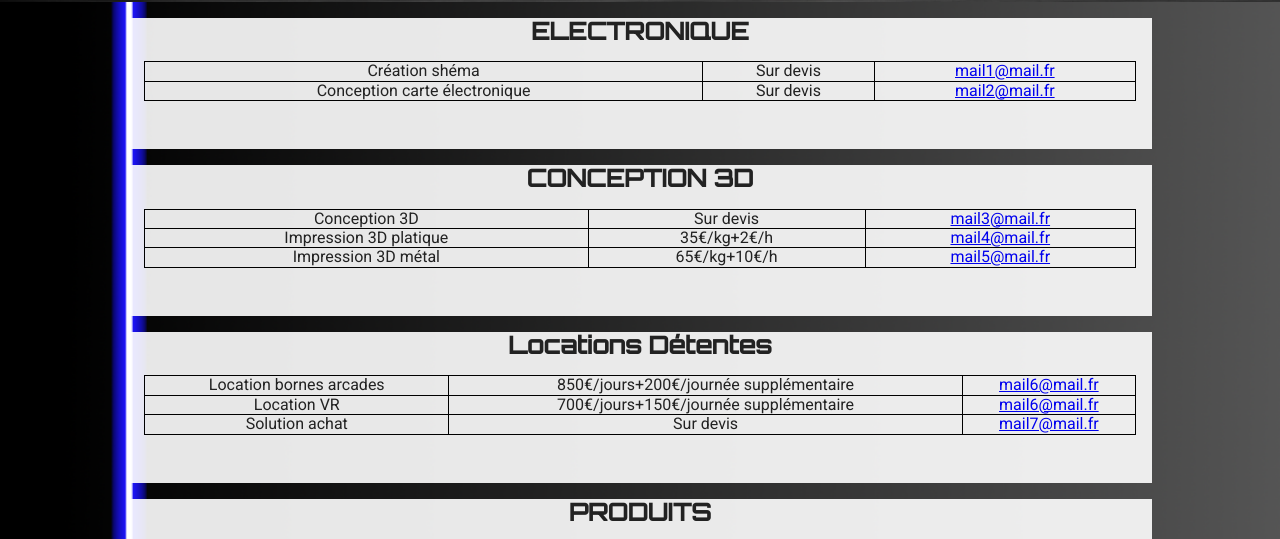
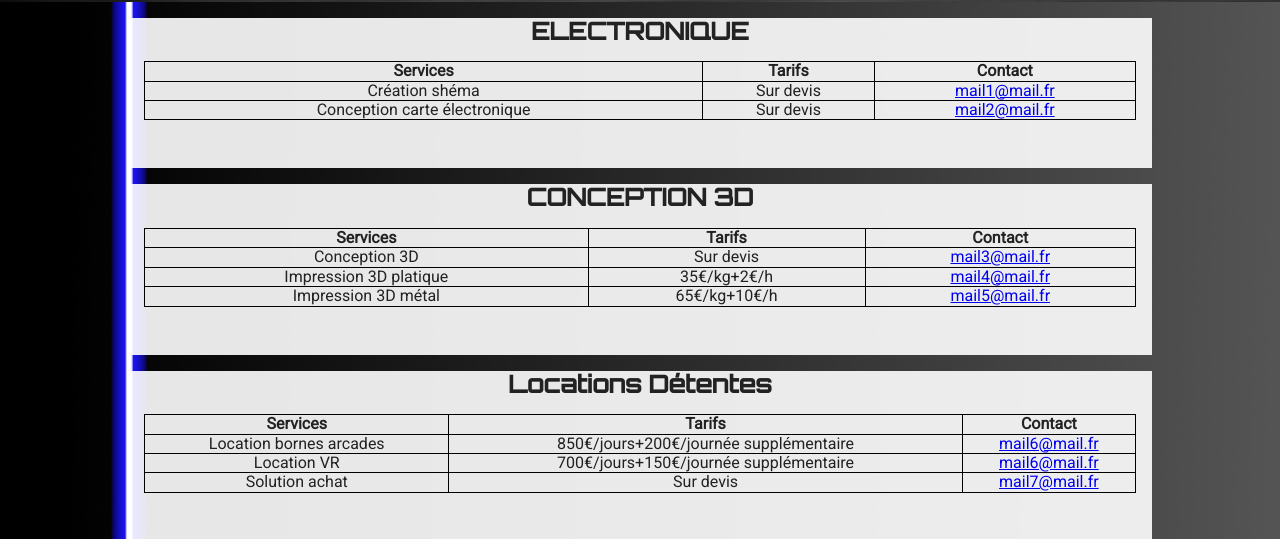
Before and after one commit to JEANThibaut/Terre-de-Geek, a website built with Parcel: page tarif.html in a window 1280 px wide. Shown: the part 152-691 px from the top of the page. Built offline with nearby package versions, Linux system fonts and the light colour scheme.

Commit message:
correction form table

```diff
--- a/css/main.css
+++ b/css/main.css
@@ -313,7 +313,7 @@ table{
   margin:1em;
   border-collapse: collapse;
 }
-td{
+td, th{
   border: solid 1px black;
 }
 
--- a/tarif.html
+++ b/tarif.html
@@ -52,6 +52,11 @@
 <h2>ELECTRONIQUE</h2>
     <table>
         <tr>
+            <th>Services</th>
+            <th>Tarifs</th>
+            <th>Contact</th>
+        </tr>
+        <tr>
             <td>Création shéma</td>
             <td>Sur devis</td>
             <td><a href= "mailto:mail1@mail.fr">mail1@mail.fr </td>
@@ -66,6 +71,11 @@
 <container>
 <h2>CONCEPTION 3D</h2>
     <table>
+        <tr>
+            <th>Services</th>
+            <th>Tarifs</th>
+            <th>Contact</th>
+        </tr>
         <tr>
             <td>Conception 3D</td>
             <td>Sur devis</td>
@@ -86,6 +96,11 @@
 <container>
     <h2>Locations Détentes</h2>
     <table>
+        <tr>
+            <th>Services</th>
+            <th>Tarifs</th>
+            <th>Contact</th>
+        </tr>
         <tr>
             <td>Location bornes arcades</td>
             <td>850€/jours+200€/journée supplémentaire</td>
```
Lines whose indentation alone changed are shown as unchanged.
